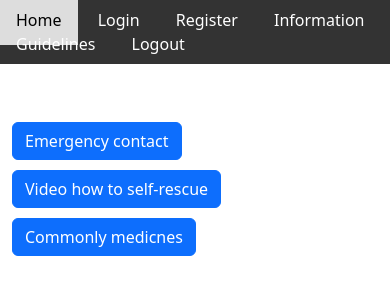
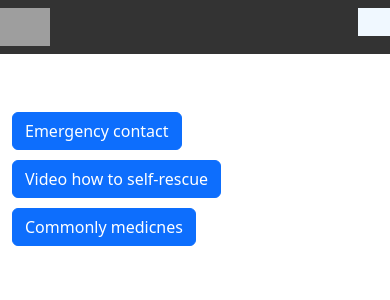
Before and after one commit to gohchihui/asgmt, a PHP site: page /guideness.html in a window 390 px wide. Shown: the top 300 px of the page. Run offline with PHP 8.4, Linux system fonts and the light colour scheme; grey boxes are pictures that could not be loaded.

Commit message:
Add files via upload

```diff
--- a/diabetes-info.html
+++ b/diabetes-info.html
@@ -1,4 +1,4 @@
-<!-- diabetes-info.php -->
+
 <!DOCTYPE html>
 <html lang="en">
 <head>
--- a/guideness.html
+++ b/guideness.html
@@ -11,41 +11,18 @@
 </head>
 <body>
   <div class="navbar" id="myNavbar">
-    <a href="record-form.php">Home</a>
+    <img src="img/logo.jpg" width="50">
         <a href="login.html">Login</a>
         <a href="register.html">Register</a>
         <a href="diabetes-info.html">Information</a>
 
         <a href="guideness.html">Guidelines</a>
 <a href="logout.php">Logout</a>
-    <a href="/asgmt-main/diabetes-info.html" class="icon" onclick="toggleNavbar()">
+    <a href="javascript:void(0)" class="icon" onclick="toggleNavbar()">
         <i class="fa fa-bars"></i>
     </a>
 
 </div>
-    <!-- <nav class="navbar navbar-expand-lg navbar-light bg-light">
-        <a class="navbar-brand" href="#">Management System
-        </a>
-        <button class="navbar-toggler" type="button" data-toggle="collapse" data-target="#navbarNav" aria-controls="navbarNav" aria-expanded="false" aria-label="Toggle navigation">
-          <span class="navbar-toggler-icon"></span>
-        </button>
-        <div class="collapse navbar-collapse" id="navbarNav">
-          <ul class="navbar-nav ml-auto">
-            <li class="nav-item active">
-              <a class="nav-link" href="#">Home</a>
-            </li>
-            <li class="nav-item">
-              <a class="nav-link" href="#">Record</a>
-            </li>
-            <li class="nav-item">
-              <a class="nav-link" href="#">Services</a>
-            </li>
-            <li class="nav-item">
-              <a class="nav-link" href="guideness.html">Guideness</a>
-            </li>
-          </ul>
-        </div>
-      </nav> -->
       <div class="container mt-5">
         <button id="toggleButton" class="btn btn-primary" onclick="toggleContent('content', 'content2')">Emergency contact</button>
         <div id="content" class="hidden mt-3">
--- a/styles2.css
+++ b/styles2.css
@@ -1,4 +1,4 @@
-styles.css
+
 /* body {
   font-family: Arial, sans-serif;
   margin: 0;
@@ -10,7 +10,23 @@ styles.css
   padding: 20px;
   text-align: center;
 } */
+@media screen and (max-width: 600px) {
+  .navbar a:not(:first-child) {
+    display: none;
+  }
 
+  .navbar a.icon {
+    float: right;
+    display: block;
+    background-color: aliceblue;
+  }
+
+  .navbar.responsive a {
+    display: block;
+    width: 100%;
+    text-align: left;
+  }
+}
 form {
   /* display: flex; */
   flex-direction: column;
```
Also changed, not shown: diagram.php (+15 -0 lines).
